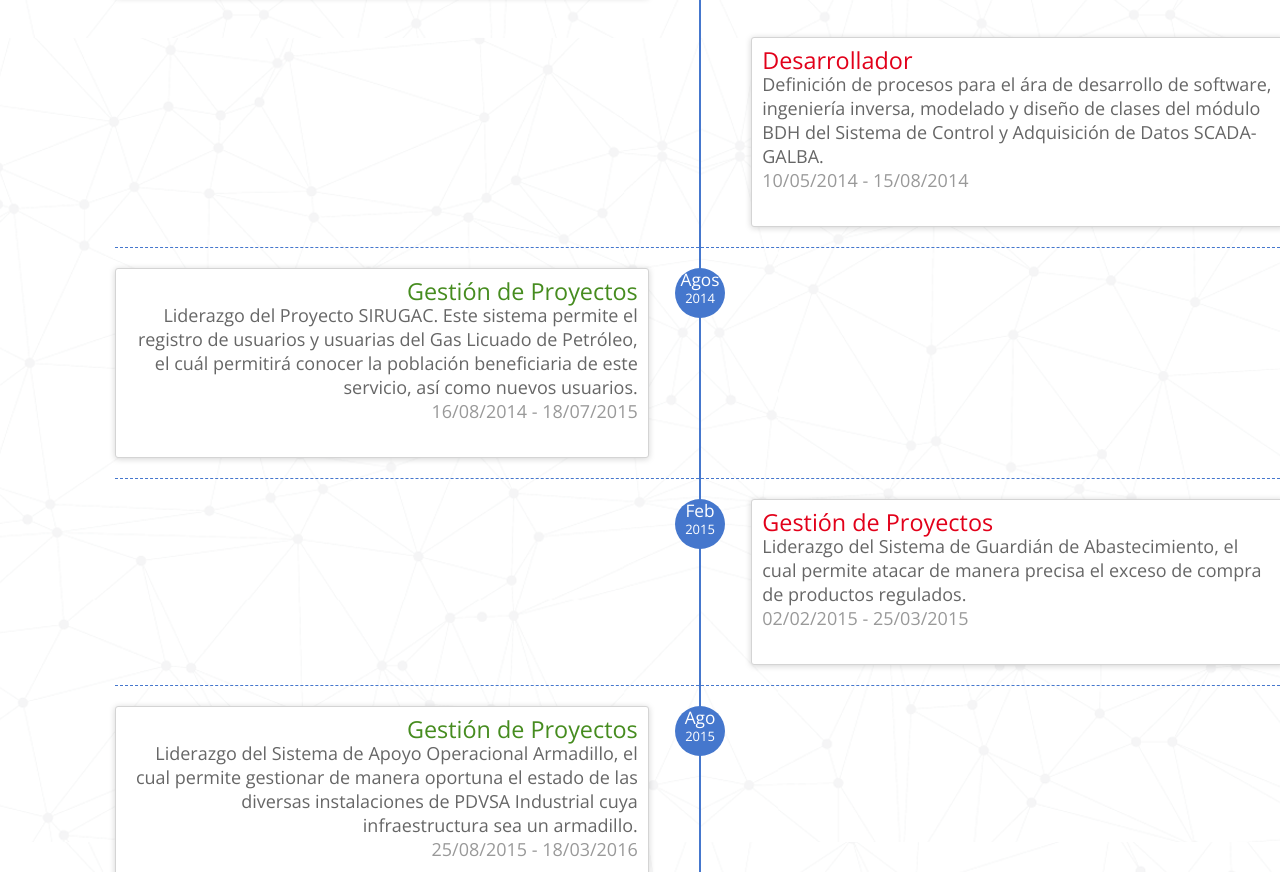
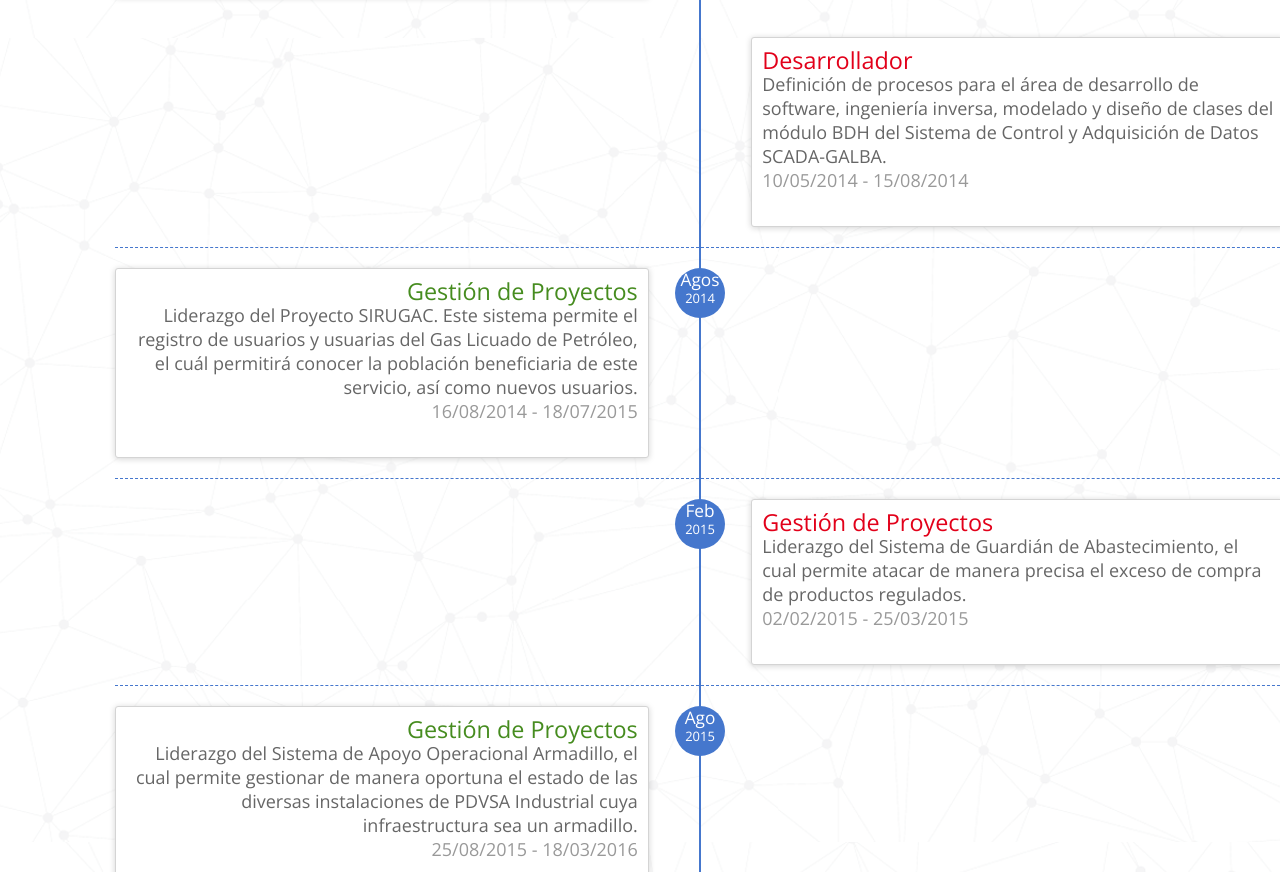
Before and after one commit to YeyeMorales/YeyeMorales.github.io, a plain HTML site: page index.html in a window 1280 px wide. Shown: the part 5142-6014 px from the top of the page. Drawn offline with nearby package versions, Linux system fonts and the light colour scheme; some packages are replaced by stand-ins of ours; files whose address does not match are found by name.

Commit message:
Se modifico algo dentro del texto de experiencia laboral

```diff
--- a/index.html
+++ b/index.html
@@ -353,7 +353,7 @@
                     <div class="timeline-panel debits">
                         <ul class="timeline-panel-ul">
                             <li><span class="importo">Desarrollador </span></li>
-                            <li><span class="causale">Definición de procesos para el ára de desarrollo de software, ingeniería inversa, modelado y diseño de clases del módulo BDH del Sistema de Control y Adquisición de Datos SCADA-GALBA. </span> </li>
+                            <li><span class="causale">Definición de procesos para el área de desarrollo de software, ingeniería inversa, modelado y diseño de clases del módulo BDH del Sistema de Control y Adquisición de Datos SCADA-GALBA. </span> </li>
                             <li><p><small class="text-muted"> 10/05/2014 - 15/08/2014</small></p> </li>
                         </ul>
                     </div>
```
